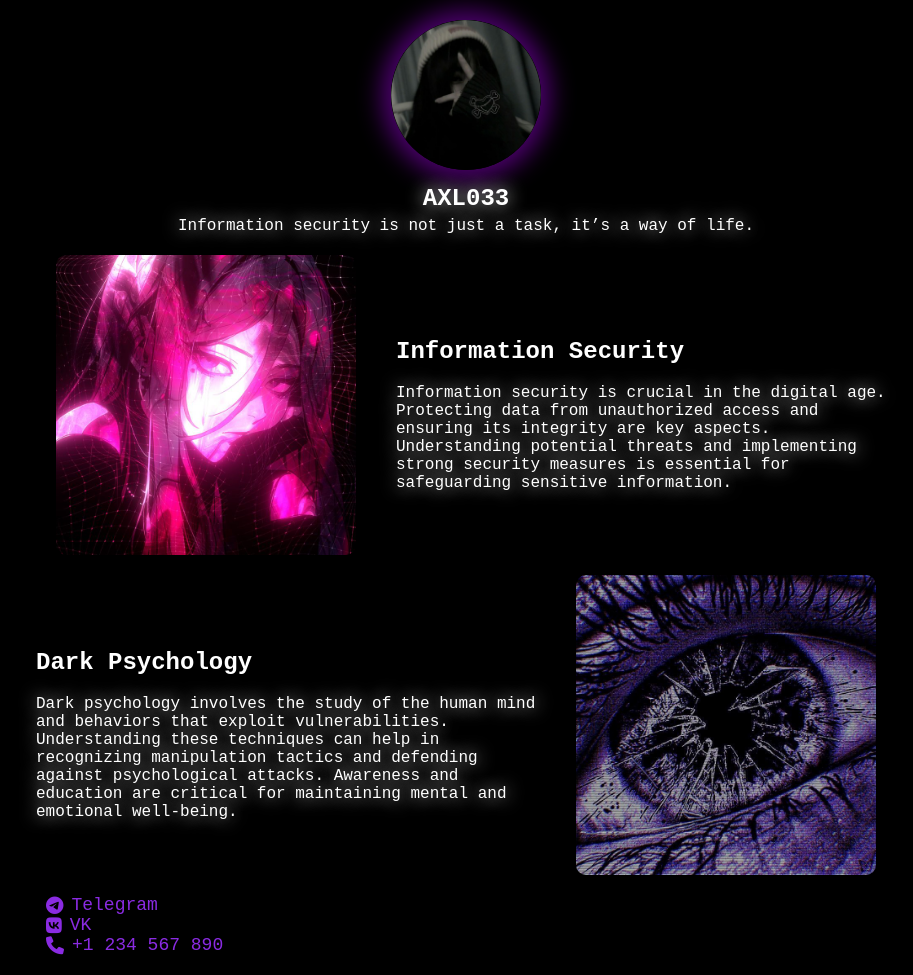
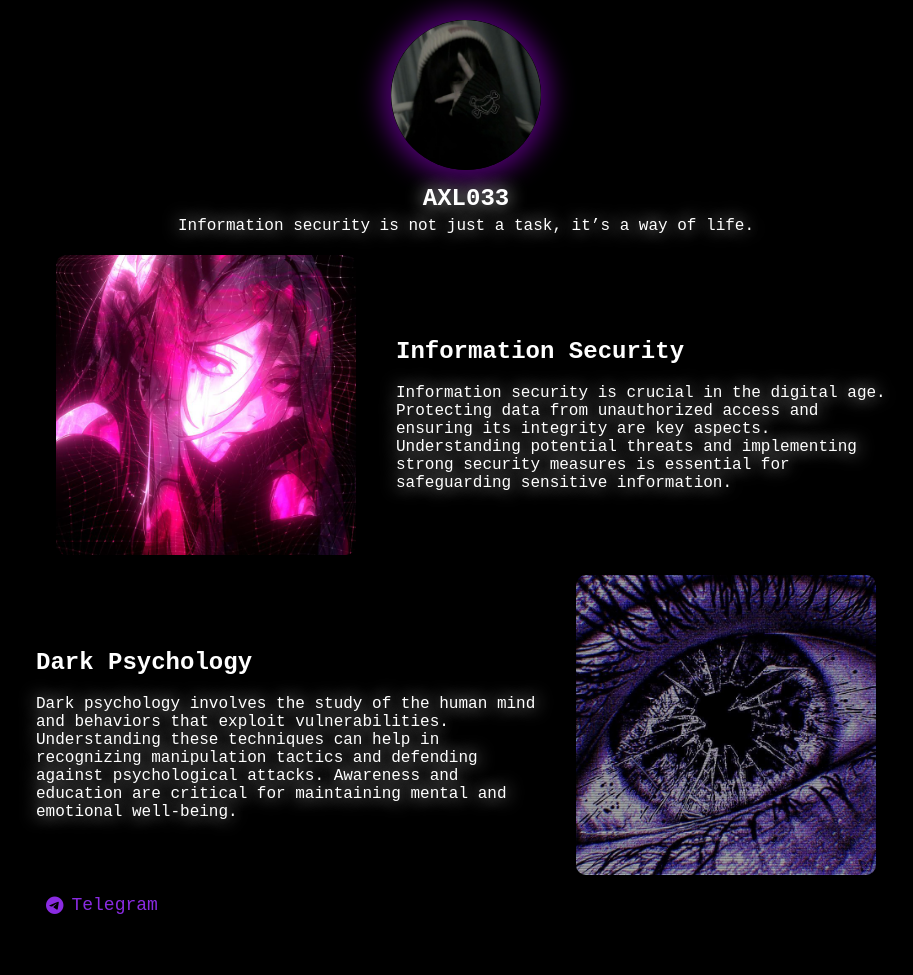
Before and after one commit to nakazannybogom/axl033.github.io, a plain HTML site: page index.html in a window 1280 px wide. Shown: the whole page, without its empty margins (174-1087 px from the left). After the commit the page ends 935 px from the top, so only its background shows below. Drawn offline with Linux system fonts and the light colour scheme.

Commit message:
Update index.html

```diff
--- a/index.html
+++ b/index.html
@@ -47,15 +47,10 @@
 
         <!-- Contact links with icons -->
         <div class="links">
-            <a href="https://t.me/your-telegram" target="_blank">
+            <a href="https://t.me/axl033_03" target="_blank">
                 <i class="fab fa-telegram"></i> Telegram
             </a>
-            <a href="https://vk.com/your-vk" target="_blank">
-                <i class="fab fa-vk"></i> VK
-            </a>
-            <a href="tel:+1234567890">
-                <i class="fas fa-phone"></i> +1 234 567 890
-            </a>
+
         </div>
     </div>
 </body>
```
